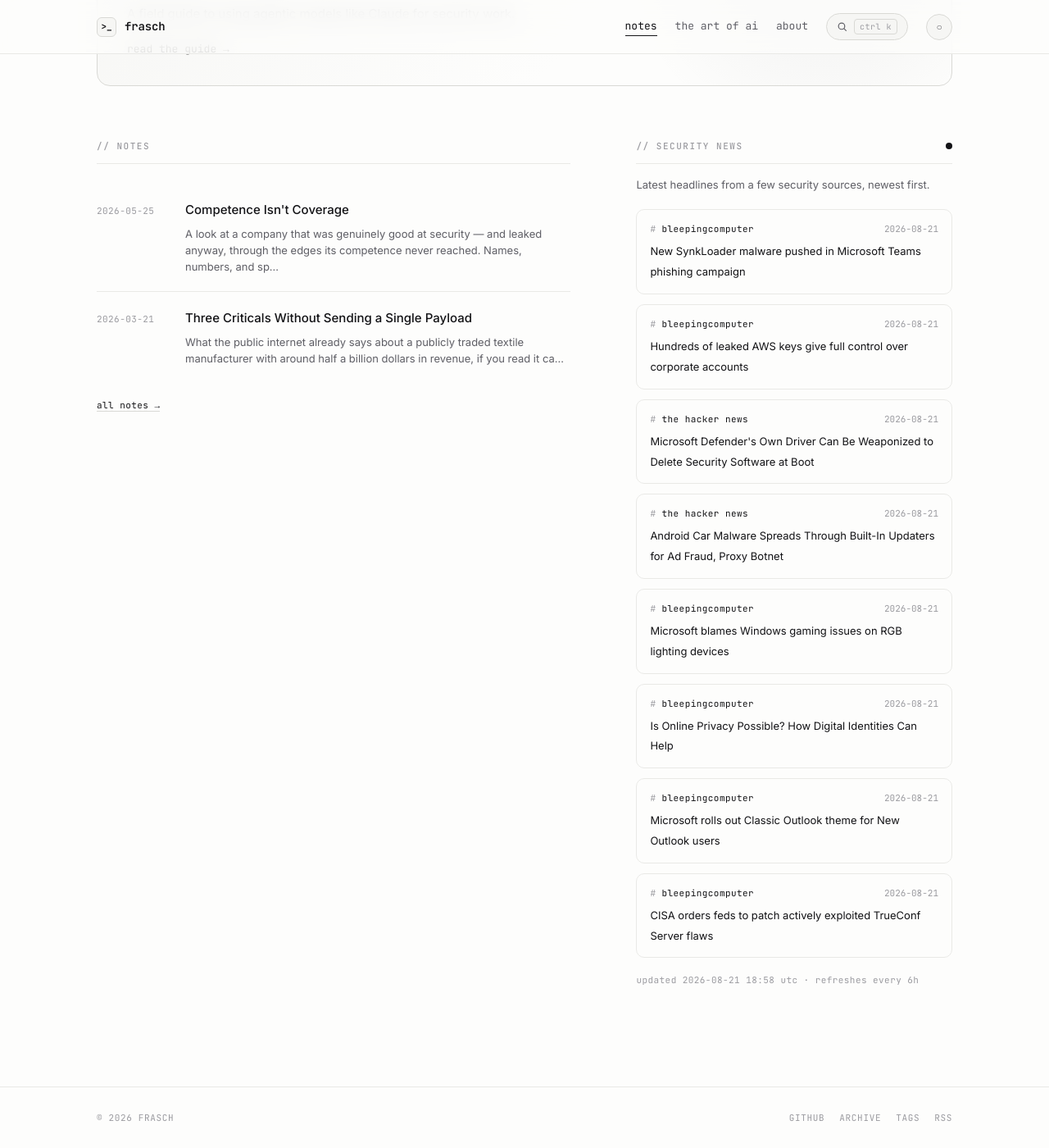
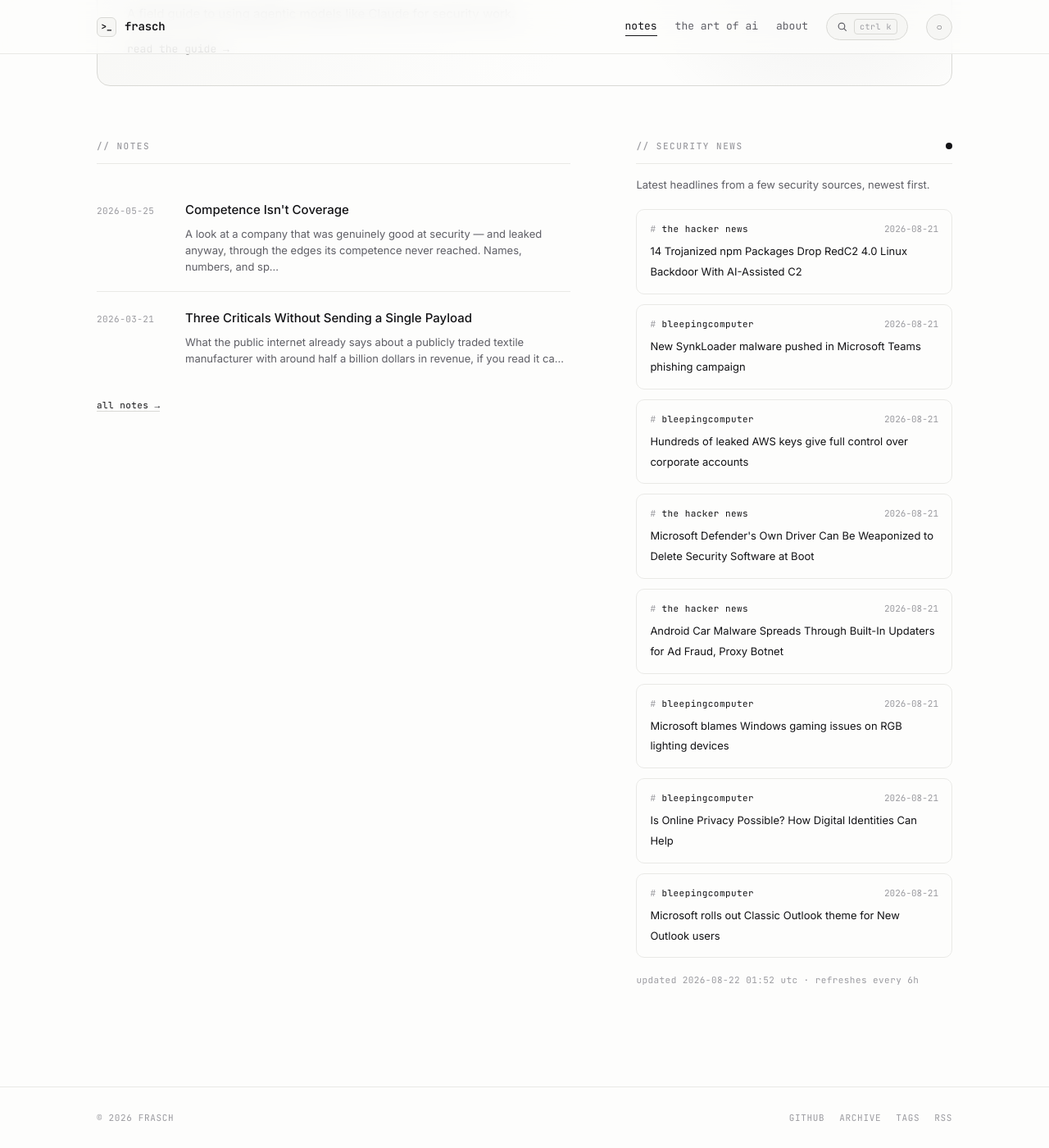
Before and after one commit to whoisfrasch/frasch, a Jekyll site: the page built from index.html, in a window 1280 px wide and 1400 px high, scrolled down 615 px. Shown: the whole window at 82% size. Built offline with Jekyll 4.4.1, drawn with Linux system fonts in a browser that asks for light colours.

Commit message:
Refresh security news feed

```diff
--- a/_data/news.json
+++ b/_data/news.json
@@ -1,6 +1,12 @@
 {
-  "updated": "2026-08-21T18:58:33Z",
+  "updated": "2026-08-22T01:52:13Z",
   "items": [
+    {
+      "source": "the hacker news",
+      "title": "14 Trojanized npm Packages Drop RedC2 4.0 Linux Backdoor With AI-Assisted C2",
+      "link": "https://thehackernews.com/2026/08/14-trojanized-npm-packages-drop-redc2.html",
+      "date": "2026-08-21T18:53:00Z"
+    },
     {
       "source": "bleepingcomputer",
       "title": "New SynkLoader malware pushed in Microsoft Teams phishing campaign",
@@ -42,12 +48,6 @@
       "title": "Microsoft rolls out Classic Outlook theme for New Outlook users",
       "link": "https://www.bleepingcomputer.com/news/microsoft/microsoft-rolls-out-classic-outlook-theme-for-new-outlook-users/",
       "date": "2026-08-21T13:39:35Z"
-    },
-    {
-      "source": "bleepingcomputer",
-      "title": "CISA orders feds to patch actively exploited TrueConf Server flaws",
-      "link": "https://www.bleepingcomputer.com/news/security/cisa-orders-feds-to-patch-actively-exploited-trueconf-server-flaws/",
-      "date": "2026-08-21T12:25:33Z"
     }
   ]
 }
```
